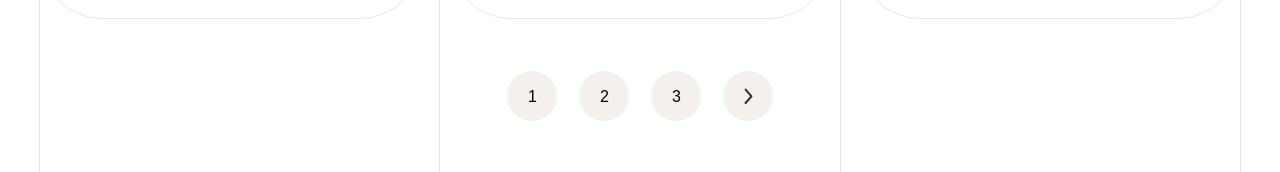
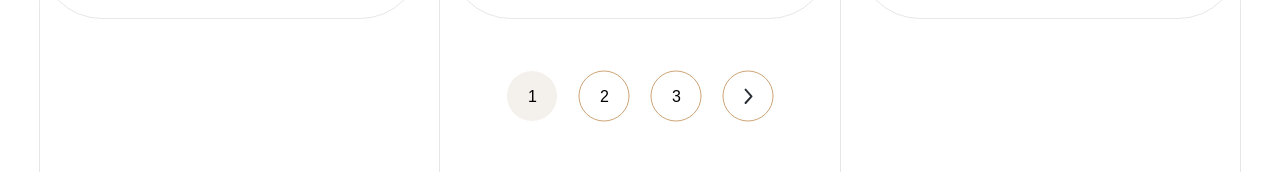
Before and after one commit to aafnx/edu-frontend-exam, a Vue app: page /blog in a window 1280 px wide. Shown: the part 2561-2733 px from the top of the page. Built offline with nearby package versions, Linux system fonts and the light colour scheme.

Commit message:
Completed pagination on all pages

```diff
--- a/src/blocks/BlogPageArticles.vue
+++ b/src/blocks/BlogPageArticles.vue
@@ -4,12 +4,18 @@
 
     <div class="blog-articles-wrapper mt30">
       <BlogPageArticle
-        v-for="(article, index) in projectArticles" :key="index"
+        v-for="(article) in shownArticles" :key="article.id"
         :article="article"
       />
     </div>
 
-    <PagePagination :numberOfPages="numberOfPages"/>
+    <PagePagination
+      :items="projectArticlesData"
+      :itemsPerPage="itemsPerPage"
+      :lastItem="{isNeed: true, route: '/project'}"
+      @showItems="showItems"
+    />
+
   </section>
 </template>
 
@@ -27,11 +33,24 @@ export default {
   },
   data() {
     return {
-      numberOfPages: 3,
+      itemsPerPage: 6,
+      shownArticles: [],
     };
+  },
+  methods: {
+    showItems(items) {
+      this.shownArticles = items;
+    },
   },
   computed: {
     ...mapGetters('articles', ['projectArticles']),
+    // имитируем дополнительные данные для пагинации
+    reversedArticleData() {
+      return [...this.projectArticles].reverse();
+    },
+    projectArticlesData() {
+      return [...this.projectArticles, ...this.reversedArticleData, ...this.projectArticles];
+    },
   },
 };
 </script>
@@ -76,4 +95,12 @@ export default {
   grid-auto-flow: row dense;
   gap: 30px 27px;
 }
+
+.page-pagination {
+  display: flex;
+  gap: 20px;
+  align-items: center;
+  justify-content: center;
+  margin: 51px 0 0;
+}
 </style>
--- a/src/blocks/MainPageBanner.vue
+++ b/src/blocks/MainPageBanner.vue
@@ -79,6 +79,10 @@ export default {
     box-shadow: 0 10px 20px 0 rgba(192, 192, 192, 0.35);
     transition: all 0.3s;
 
+    & svg path {
+      transition: stroke 0.3s;
+    }
+
     &:hover {
       background-color: $accent-color;
     }
--- a/src/blocks/PagePagination.vue
+++ b/src/blocks/PagePagination.vue
@@ -1,7 +1,12 @@
 <template>
   <nav class="page-pagination">
-    <PaginationItem v-for="page in numberOfPages" :key="page" :pageNumber="page" />
-    <PaginationItem  :isLastItem="true"/>
+    <PaginationItem ref="paginationItems"
+      v-for="page in numberOfPages" :key="page"
+      :pageNumber="page"
+      :isActive="currentPage === page"
+      @changePage="changePage(page)"
+    />
+    <PaginationItem v-if="lastItem?.isNeed" :route="lastItem.route" :isLastItem="true"/>
   </nav>
 </template>
 
@@ -12,8 +17,52 @@ import PaginationItem from '@/components/PaginationItem.vue';
 export default {
   name: 'PagePagination',
   components: { PaginationItem },
+  data() {
+    return {
+      currentPage: 1,
+    };
+  },
   props: {
-    numberOfPages: Number,
+    items: {
+      type: Array,
+      required: true,
+    },
+    itemsPerPage: {
+      type: Number,
+      required: true,
+    },
+    lastItem: {
+      isNeed: Boolean,
+      route: String,
+    },
+  },
+  methods: {
+    changePage(page) {
+      if (page <= 0) this.currentPage = 1;
+      if (page > this.numberOfPages) this.currentPage = this.numberOfPages;
+
+      this.currentPage = page;
+
+      this.$emit('showItems', this.shownItems);
+    },
+  },
+  computed: {
+    numberOfPages() {
+      return Math.ceil(this.items.length / this.itemsPerPage);
+    },
+    maxIndexItems() {
+      return this.currentPage * this.itemsPerPage;
+    },
+    minIndexItems() {
+      return this.maxIndexItems - this.itemsPerPage;
+    },
+    shownItems() {
+      return [...this.items].filter((_, idx) => idx >= this.minIndexItems && idx
+        < this.maxIndexItems);
+    },
+  },
+  mounted() {
+    this.$children[0].$el.dispatchEvent(new Event('click'));
   },
 };
 </script>
--- a/src/components/PaginationItem.vue
+++ b/src/components/PaginationItem.vue
@@ -1,17 +1,28 @@
 <template>
-  <button class="page-pagination__item page-pagination__item_active">
+  <button v-if="!isLastItem" @click="$emit('changePage')"
+    class="page-pagination__item"
+    :class="{ 'page-pagination__item_active' : isActive }">
+
     <span class="page-pagination__number" v-if="!isLastItem">{{ pageNumber }}</span>
-    <span class="page-pagination__number" v-else>
+
+    <svg xmlns="http://www.w3.org/2000/svg" width="53" height="52" viewBox="0 0 53 52" fill="none">
+      <circle cx="26.5" cy="26" r="25.5" stroke="#CDA274"/>
+    </svg>
+  </button>
+
+  <router-link v-else :to="route" class="page-pagination__item">
+  <span class="page-pagination__number">
       <svg xmlns="http://www.w3.org/2000/svg" width="9" height="16" viewBox="0 0 9 16" fill="none">
         <path d="M1.55714 15L7.5 8.31429L1.55714 1.62857"
           stroke="#292F36" stroke-width="2" stroke-linecap="round"
           stroke-linejoin="round"/>
       </svg>
     </span>
+
     <svg xmlns="http://www.w3.org/2000/svg" width="53" height="52" viewBox="0 0 53 52" fill="none">
       <circle cx="26.5" cy="26" r="25.5" stroke="#CDA274"/>
     </svg>
-  </button>
+  </router-link>
 </template>
 
 <script>
@@ -19,7 +30,9 @@ export default {
   name: 'PaginationItem',
   props: {
     pageNumber: Number,
+    isActive: Boolean,
     isLastItem: Boolean,
+    route: String,
   },
 };
 </script>
--- a/src/pages/IndexPage.vue
+++ b/src/pages/IndexPage.vue
@@ -17,9 +17,6 @@ export default {
     PageFooter,
   },
 };
-// !TODO
-// все ссылки на главной странице являются переходами на соответствующие
-// страницы, например, при нажатии на Название проекта, мы попадаем в описание проекта;
 </script>
 
 <template>
--- a/src/pages/ProjectPage.vue
+++ b/src/pages/ProjectPage.vue
@@ -19,7 +19,7 @@
             :cardData="card"
             :page="pageName"/>
         </section>
-        <PagePagination :numberOfPages="3" />
+        <PagePagination :items="filteredCardsByCategory" :itemsPerPage="itemsPerPage" />
       </main>
     </div>
     <PageFooter />
@@ -54,6 +54,7 @@ export default {
         subtitle: 'Home / Project',
         pageName: 'project',
       },
+      itemsPerPage: 9,
     };
   },
   methods: {
--- a/src/store/modules/articles.js
+++ b/src/store/modules/articles.js
@@ -77,6 +77,7 @@ export default {
     ],
     projectArticles: [
       {
+        id: 1,
         title: 'Let’s Get Solution For Building Construction Work',
         tag: 'Kitchan Design',
         img: {
@@ -86,6 +87,7 @@ export default {
         date: '26 December,2022',
       },
       {
+        id: 2,
         title: 'Low Cost Latest Invented Interior Designing Ideas.',
         tag: 'Living Design',
         img: {
@@ -95,6 +97,7 @@ export default {
         date: '22 December,2022',
       },
       {
+        id: 3,
         title: 'Best For Any Office & Business Interior Solution',
         tag: 'Interior Design',
         img: {
@@ -104,6 +107,7 @@ export default {
         date: '25 December,2022',
       },
       {
+        id: 4,
         title: 'Let’s Get Solution For Building Construction Work',
         tag: 'Kitchan Design',
         img: {
@@ -113,6 +117,7 @@ export default {
         date: '26 December,2022',
       },
       {
+        id: 5,
         title: 'Low Cost Latest Invented Interior Designing Ideas.',
         tag: 'Living Design',
         img: {
@@ -122,6 +127,7 @@ export default {
         date: '22 December,2022',
       },
       {
+        id: 6,
         title: 'Best For Any Office & Business Interior Solution',
         tag: 'Interior Design',
         img: {
```
